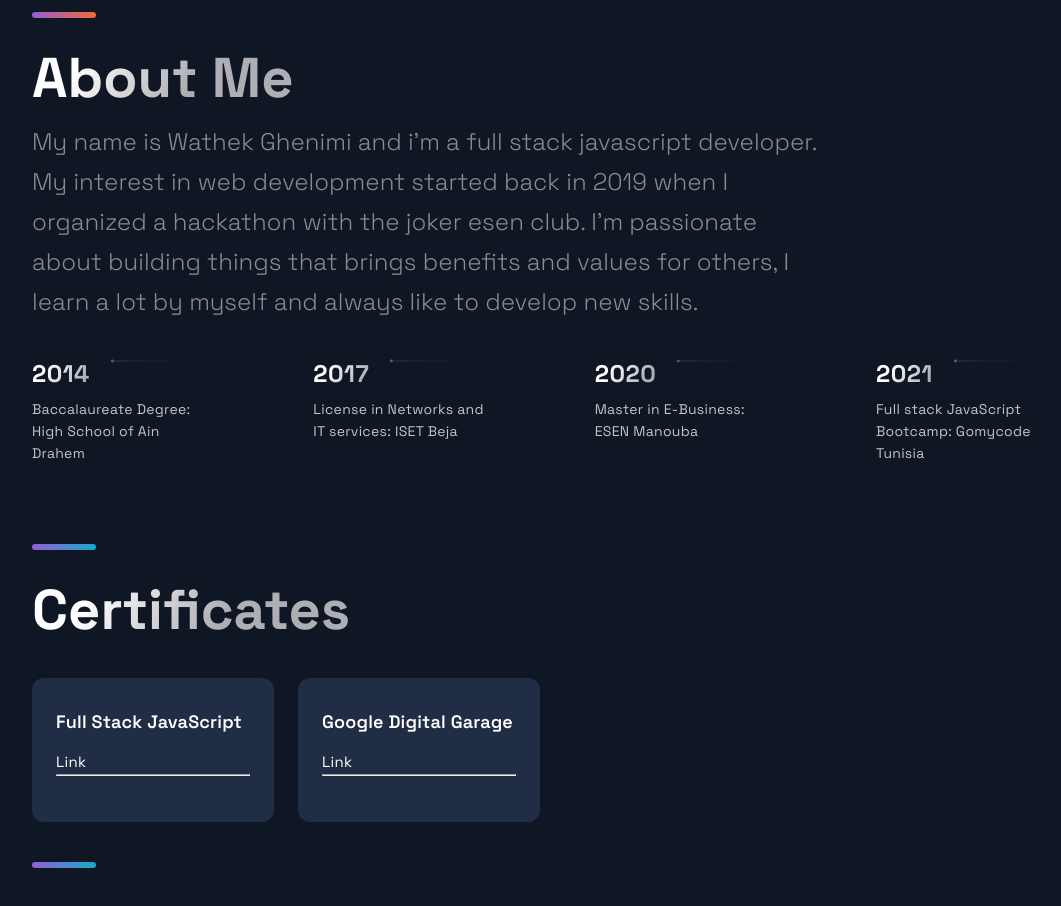
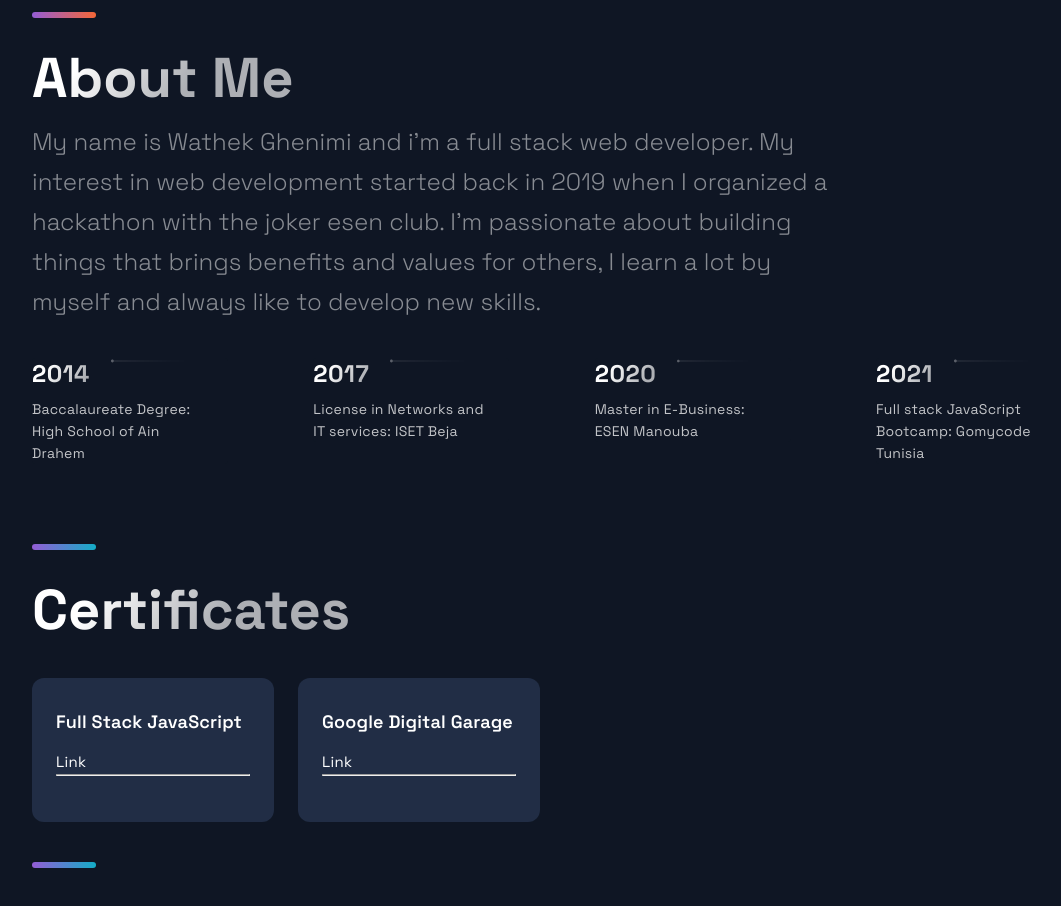
Before and after one commit to Wathek25/my-portfolio, a Next.js app: page / in a window 1280 px wide. Shown: the part 3020-3926 px from the top of the page, without its empty margins (88-1149 px from the left). Built offline with nearby package versions, Linux system fonts and the light colour scheme.

Commit message:
about me

```diff
--- a/src/components/TimeLine/TimeLine.js
+++ b/src/components/TimeLine/TimeLine.js
@@ -67,7 +67,7 @@ const Timeline = () => {
     <Section id="about">
       <SectionTitle>About Me</SectionTitle>
       <SectionText>
-        My name is Wathek Ghenimi and i'm a full stack javascript developer. My
+        My name is Wathek Ghenimi and i'm a full stack web developer. My
         interest in web development started back in 2019 when I organized a
         hackathon with the joker esen club. I'm passionate about building things
         that brings benefits and values for others, I learn a lot by myself and
```
